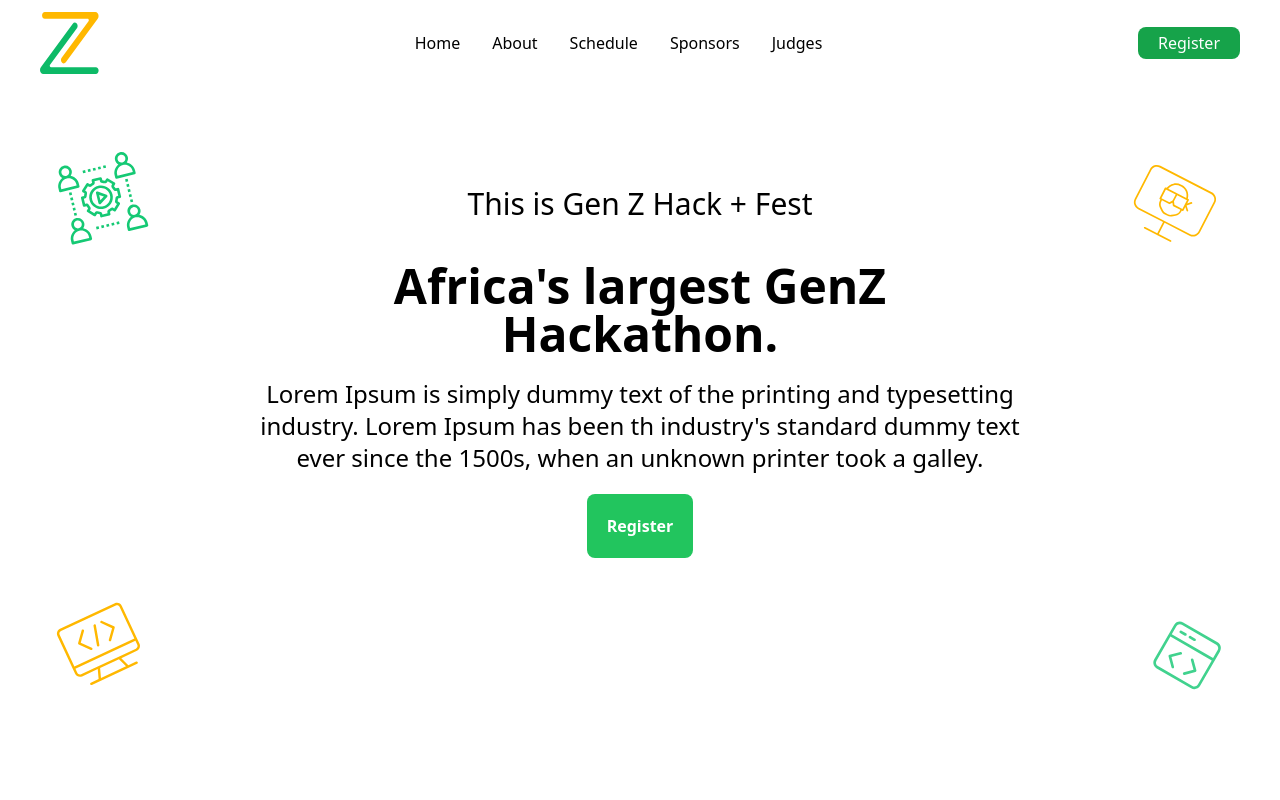
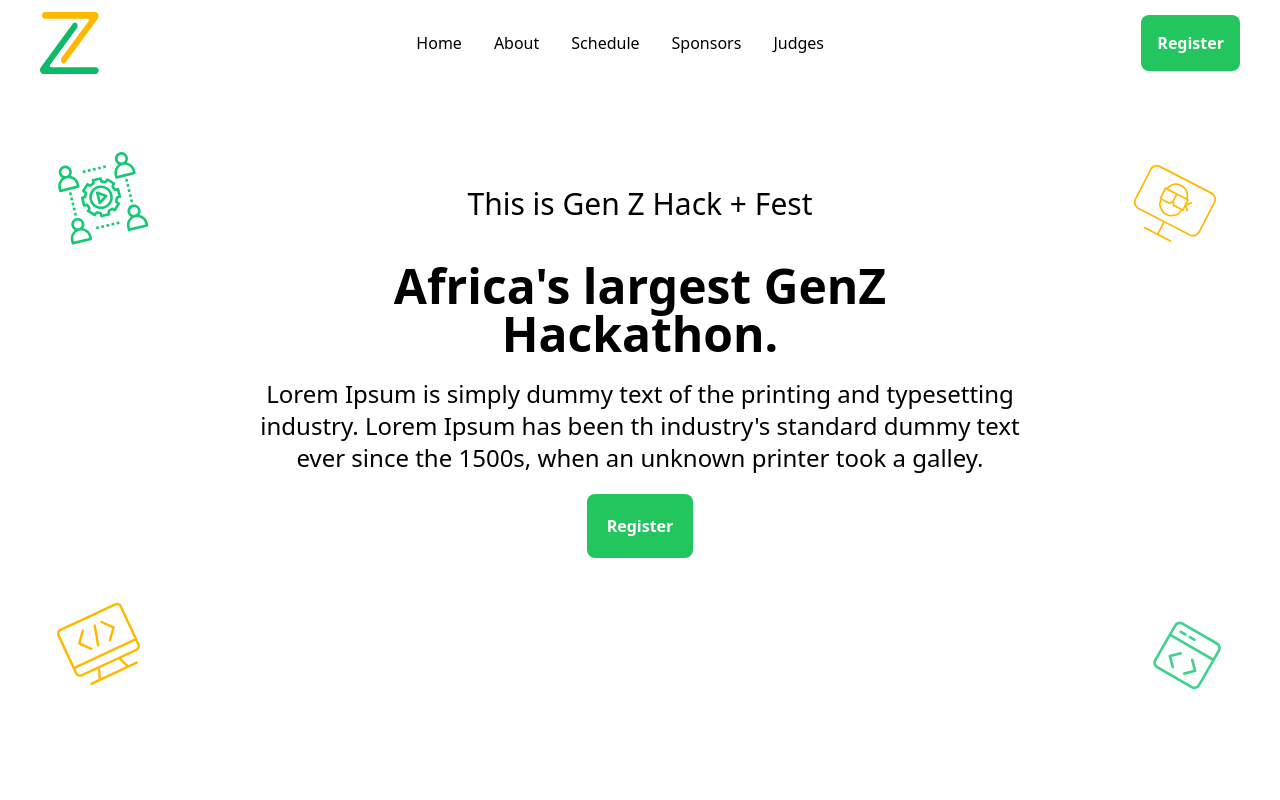
Before and after one commit to GenZtechies/gzt-hackfest, a Next.js app: page / in a window 1280 px wide. Shown: the top 800 px of the page. Built offline with nearby package versions, Linux system fonts and the light colour scheme.

Commit message:
chore: minor update to the CTA btn in the nav

```diff
--- a/components/Header.tsx
+++ b/components/Header.tsx
@@ -34,7 +34,7 @@ const Header = () => {
                 </ul>
             </div>
 
-            <a href="#" className="bg-green-600 rounded-lg text-white px-5 py-1">
+            <a href="#" className="bg-green-500 text-white font-bold p-4 rounded-lg">
                 Register
             </a>
         </nav>
```
